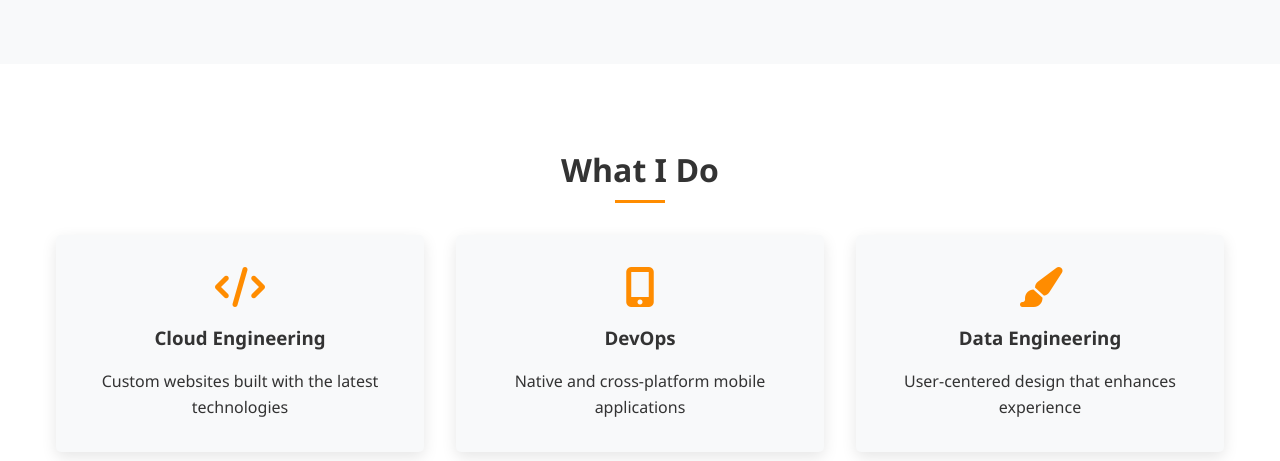
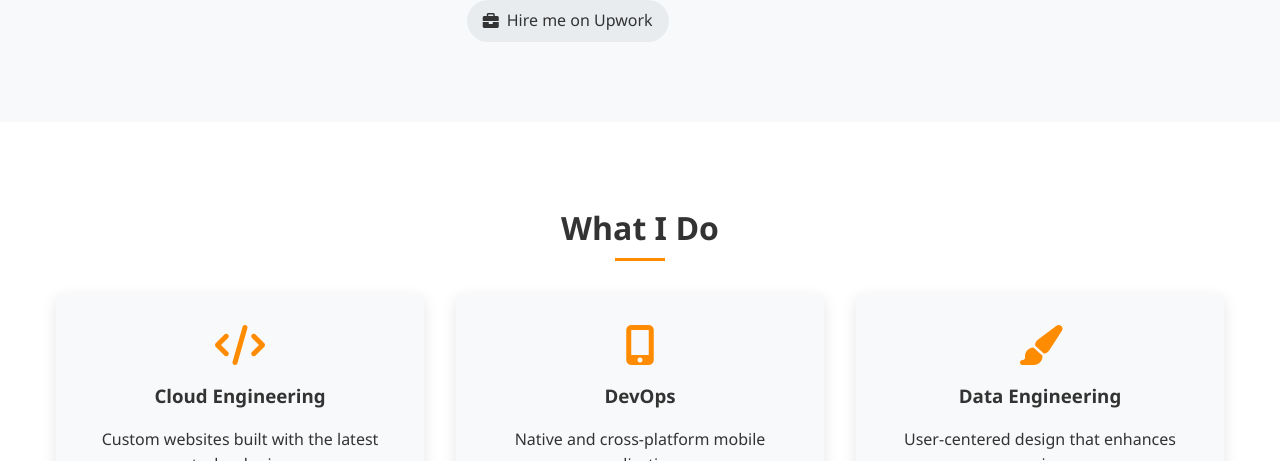
Before and after one commit to CorrieK/PortfolioWebsite, a plain HTML site: page index.html in a window 1280 px wide. Shown: the part 639-1100 px from the top of the page. Drawn offline with Linux system fonts and the light colour scheme; no server answers.

Commit message:
"Added Upwork Link"

```diff
--- a/index.html
+++ b/index.html
@@ -122,6 +122,7 @@
                         <a href="https://instagram.com/kori_gichuki/" target="_blank"><i class="fab fa-instagram"></i> Instagram</a>
                         <a href="https://medium.com/@korigichuki/" target="_blank"><i class="fab fa-medium"></i> Medium</a>
                         <a href="websiteimages/Kori Gichuki_Curriculum Vitae.pdf" download><i class="fas fa-download"></i> Download CV</a>
+                        <a href="https://www.upwork.com/freelancers/~0147703b7f9aa70d31?mp_source=share" target="_blank"><i class="fas fa-briefcase"></i> Hire me on Upwork</a>
                     </div>
                 </div>
             </div>
```
